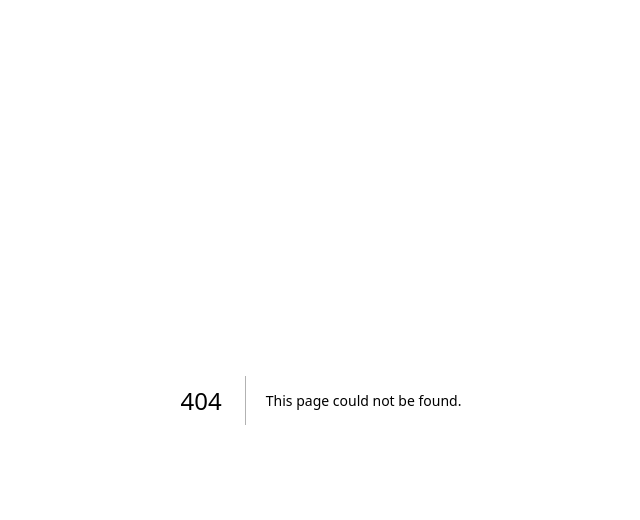
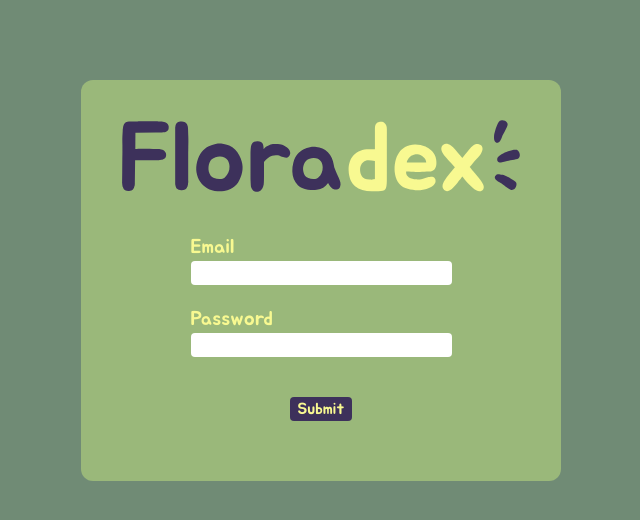
Before and after one commit to NeonGamerBot-QK/floradex, a Next.js app in the folder floradex-frontend/: page /login in a window 1280 px wide. Before the commit this address had no page. Shown: the top 520 px of the page, without its empty margins (319-959 px from the left). Built offline with nearby package versions, Linux system fonts and the light colour scheme.

Commit message:
login functionality

```diff
--- /dev/null
+++ b/floradex-frontend/src/app/login/page.tsx
@@ -0,0 +1,84 @@
+"use client";
+
+import { useState } from "react";
+
+type emailAndPassword = {
+    email: string;
+    password: string;
+};
+
+export default function LoginPage() {
+    const [loading, setLoading] = useState(false);
+    const [success, setSuccess] = useState<string | undefined>(undefined);
+    const [{ email, password }, setEmailAndPassword] = useState<emailAndPassword>({
+        email: "",
+        password: "",
+    });
+
+    const login = async () => {
+        setLoading(true);
+        const response = await fetch("/login", {
+            method: "POST",
+            headers: { "Content-Type": "application/json" },
+            body: JSON.stringify({ email, password }),
+        });
+
+        if (response.ok) {
+            const { token } = await response.json();
+
+            // set cookie client-side
+            document.cookie = `jwt=${token}; path=/; max-age=172800; secure; samesite=strict`;
+
+            setSuccess("Logged in");
+        } else {
+            setSuccess("Failed");
+        }
+        setLoading(false);
+    };
+
+    const onFormSubmit = (e: React.FormEvent) => {
+        e.preventDefault();
+        login();
+    };
+
+    return (
+        <div className="bg-olivine m-20 ml-100 mr-100 rounded-xl p-5">
+            <div className="justify-self-center p-5">
+                <img src="/floradex.svg" width={500} />
+            </div>
+            <form className="pt-5" onSubmit={onFormSubmit}>
+                <div className="justify-self-center pb-5">
+                    <p className="text-xl">Email</p>
+                    <input
+                        className="bg-white rounded text-space-cadet"
+                        type="email"
+                        value={email}
+                        onChange={(e) =>
+                            setEmailAndPassword((prev) => ({ ...prev, email: e.target.value }))
+                        }
+                        required
+                    />
+                </div>
+                <div className="justify-self-center">
+                    <p className="text-xl">Password</p>
+                    <input
+                        className="bg-white rounded text-space-cadet"
+                        type="password"
+                        value={password}
+                        onChange={(e) =>
+                            setEmailAndPassword((prev) => ({
+                                ...prev,
+                                password: e.target.value,
+                            }))
+                        }
+                        required
+                    />
+                    <div className="justify-self-center bg-space-cadet m-10 px-2 rounded">
+                        <input type="submit" disabled={loading} />
+                    </div>
+                </div>
+                {success && <p>{success}</p>}
+            </form>
+        </div>
+    );
+}
--- a/floradex-frontend/src/app/register/page.tsx
+++ b/floradex-frontend/src/app/register/page.tsx
@@ -58,7 +58,7 @@ export default function RegisterPage() {
       <div className="justify-self-center p-5">
         <img src="/floradex.svg" width={500}></img>
       </div>
-      <form className="pt-5">
+      <form className="pt-5" onSubmit={onFormSubmit}>
         <div className={"justify-self-center pb-5"}>
           <p className={"text-xl"}>Email</p>
           <input
@@ -89,7 +89,7 @@ export default function RegisterPage() {
             required
           />
           <div className="justify-self-center bg-space-cadet m-10 px-2 rounded">
-            <input type={"submit"} />
+            <input type={"submit"}/>
           </div>
         </div>
       </form>
```
Also changed, not shown: 1 other file (tests, documents, lock files or other folders).
